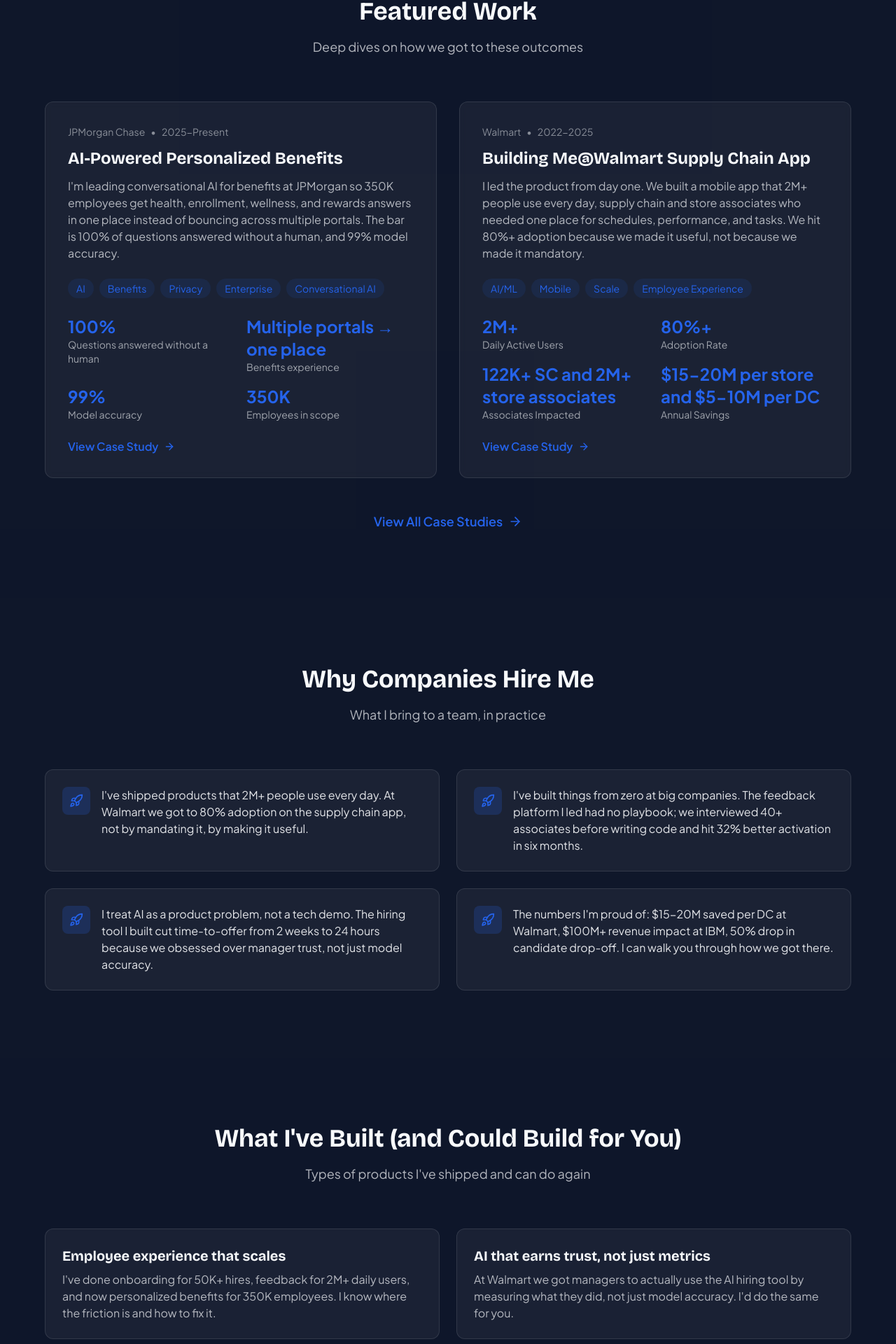
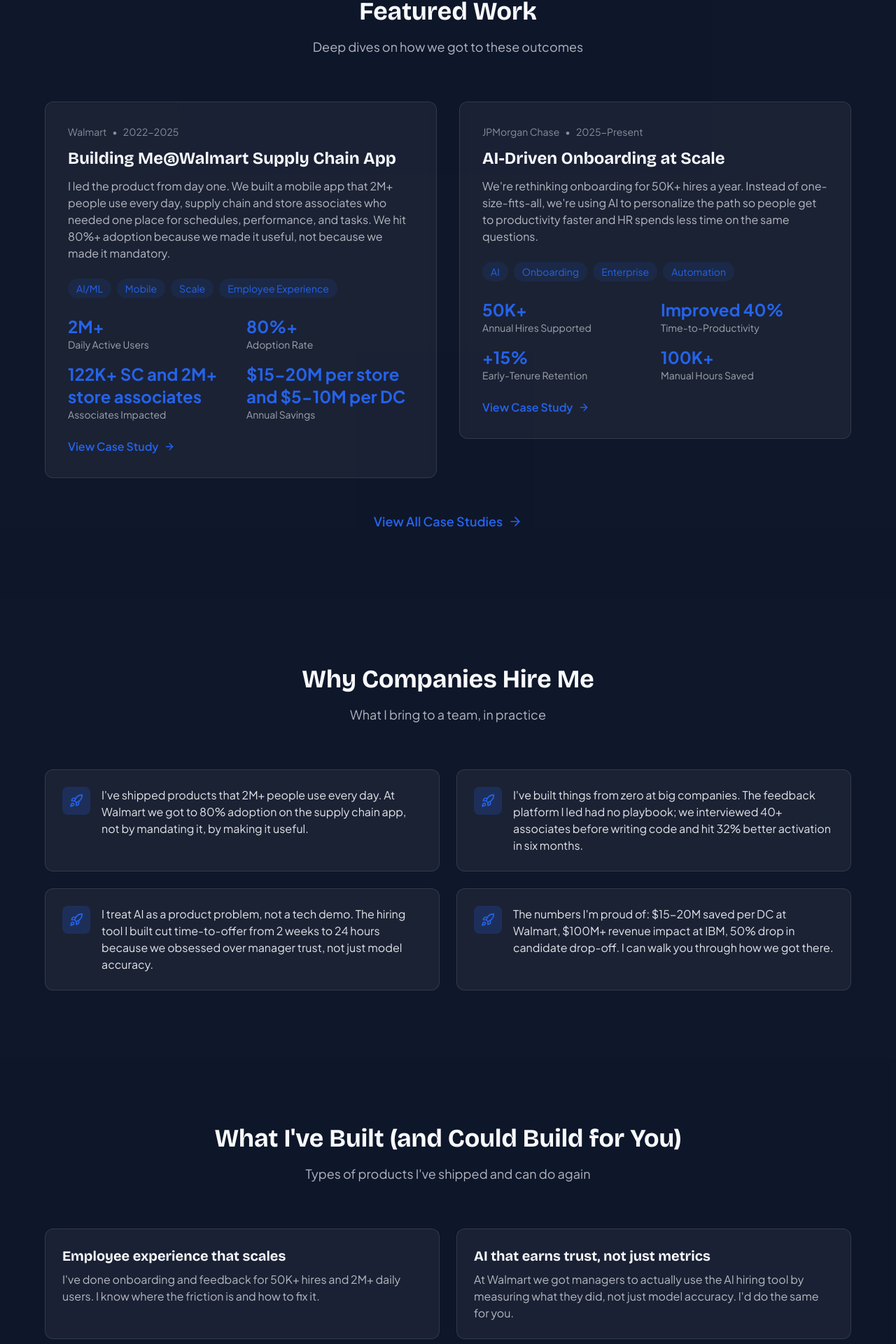
Before and after one commit to madanarora88/portfolio-website, a React (Vite) app: page / in a window 1280 px wide. Shown: the part 1531-3451 px from the top of the page at 70% size. Built offline with nearby package versions, Linux system fonts and the light colour scheme.

Commit message:
Revert "Add JPMorgan personalized benefits work to the portfolio."
This reverts commit b98c48c0bfbfc770970a8747097fe60945ad1a4d.

```diff
--- a/src/data/caseStudies.ts
+++ b/src/data/caseStudies.ts
@@ -18,58 +18,6 @@ export interface CaseStudy {
 }
 
 export const caseStudies: CaseStudy[] = [
-  {
-    id: "jpmorgan-personalized-benefits",
-    title: "AI-Powered Personalized Benefits",
-    company: "JPMorgan Chase",
-    role: "VP Product",
-    timeline: "2025-Present",
-    summary: "I'm leading conversational AI for benefits at JPMorgan so 350K employees get health, enrollment, wellness, and rewards answers in one place instead of bouncing across multiple portals. The bar is 100% of questions answered without a human, and 99% model accuracy.",
-    tags: ["AI", "Benefits", "Privacy", "Enterprise", "Conversational AI"],
-    metrics: [
-      { label: "Questions answered without a human", value: "100%" },
-      { label: "Benefits experience", value: "Multiple portals → one place" },
-      { label: "Model accuracy", value: "99%" },
-      { label: "Employees in scope", value: "350K" }
-    ],
-    steps: [
-      {
-        title: "Problem",
-        subtitle: "Benefits that people cannot find",
-        content: "Employees already have health, enrollment, wellness, and rewards programs. The friction is the maze: multiple portals, PDFs, and a call center for questions that should take seconds. That does not scale to 350K people with different plans and life events. I am building one conversational place that answers the question without sending someone to another site or a phone queue."
-      },
-      {
-        title: "Context",
-        subtitle: "Enterprise AI with real stakes",
-        content: "This is healthcare and financial wellbeing inside a regulated bank. Personalization only works if data governance, privacy, security, and employee data protection are designed in from day one. The product has to work across product, data, engineering, content, and change management, not just a model in a demo."
-      },
-      {
-        title: "My Thinking",
-        subtitle: "Conversation as the interface, trust as the product",
-        content: "The north star is not a chatbot. It is one place to finish enrollment and get a trustworthy answer. Conversation is how we collapse multiple portals. The model has to be 99% accurate because a wrong benefits answer is worse than no answer. Accuracy is the floor. Trust is whether people actually ask, opt in, and stop calling the center. I treat privacy, content, and change management as product requirements, not legal afterthoughts."
-      },
-      {
-        title: "Tradeoffs",
-        subtitle: "What we will not skip",
-        content: "Personalization vs privacy: privacy-first, with only the data we can justify. Speed vs security review: security and regulatory bar first, even if launch takes longer. Broad knowledge vs grounded answers: only answer from approved content and systems of record. Chat everywhere vs a few high-intent journeys: start where employees already get stuck (enrollment, coverage, wellness, rewards)."
-      },
-      {
-        title: "Decision",
-        subtitle: "How we are building it",
-        content: "Lead the strategy across product, data governance, privacy, engineering, content, and change management. One conversational surface for health, enrollment, wellness, and rewards so employees stop hopping portals. Contain every question without a human handoff unless the answer is not grounded. Hold accuracy at 99% and still measure trust: do people opt in, and do they stop calling."
-      },
-      {
-        title: "Outcome",
-        subtitle: "The measurable impact",
-        content: "350K employees in scope. 100% of questions answered without a human, which is how we deflect the call center. Enrollment and time-to-answer improve because the job is one place instead of multiple portals. Model accuracy is 99%. That number matters, but it is not the product: the product is whether people trust it enough to ask about health and money here instead of picking up the phone."
-      },
-      {
-        title: "Lessons",
-        subtitle: "What this work is already teaching",
-        content: "In benefits, a wrong answer is worse than no answer, which is why 99% accuracy is a requirement, not a slide. Containment (100% without a human) only counts if the answer is grounded. Unifying portals is the user-facing win; privacy and change management are why people will actually use one place. The PM job is orchestration across privacy, engineering, content, and comms, not prompt writing."
-      }
-    ]
-  },
   {
     id: "walmart-supply-chain",
     title: "Building Me@Walmart Supply Chain App",
--- a/src/data/profile.ts
+++ b/src/data/profile.ts
@@ -2,14 +2,6 @@ export const profile = {
   name: "Madan Arora",
   title: "AI Product Manager",
   tagline: "I design AI products that feel like magic",
-  /** One sharp hero line (who you are + what you do) */
-  heroLine: "VP of Product at JPMorgan Chase — I ship AI products that scale to millions.",
-  /** Keyword strip under hero (e.g. AI • 0→1 • Enterprise) */
-  keywordStrip: "AI • 0→1 • Enterprise • 2M+ Users",
-  /** "What I'm up to now" — current focus in one sentence */
-  whatsUpNow: "At JPMorgan, leading conversational AI for personalized benefits so 350K employees can securely get health, enrollment, wellness, and rewards answers.",
-  /** Philosophy quote for hero or dedicated section */
-  philosophyQuote: "I treat AI as a product problem, not a tech demo.",
   bio: "VP of Product at JPMorgan Chase with 13+ years of experience building products that scale to 2M+ users. Known for exceptional product sense, AI transformation expertise, and driving $50M+ in revenue impact.",
 
   contact: {
@@ -85,15 +77,12 @@ export const profile = {
   ],
 
   productsICouldBuild: [
-    { title: "Employee experience that scales", desc: "I've done onboarding for 50K+ hires, feedback for 2M+ daily users, and now personalized benefits for 350K employees. I know where the friction is and how to fix it.", keywords: "Benefits · Onboarding · 350K employees" },
-    { title: "AI that earns trust, not just metrics", desc: "At Walmart we got managers to actually use the AI hiring tool by measuring what they did, not just model accuracy. I'd do the same for you.", keywords: "AI · Trust · Manager adoption" },
-    { title: "New product from idea to launch", desc: "I've taken products from zero to adoption at Fortune 50 companies. Tight scope, fast feedback, and a clear definition of 'done'.", keywords: "0→1 · Fortune 50 · Ship" },
-    { title: "Operations that don't rely on heroics", desc: "Labor tools, scheduling, feedback loops. I've built the kind of products that save hundreds of thousands of hours so teams can focus on people.", keywords: "Labor · Scheduling · $15–20M saved" },
+    { title: "Employee experience that scales", desc: "I've done onboarding and feedback for 50K+ hires and 2M+ daily users. I know where the friction is and how to fix it." },
+    { title: "AI that earns trust, not just metrics", desc: "At Walmart we got managers to actually use the AI hiring tool by measuring what they did, not just model accuracy. I'd do the same for you." },
+    { title: "New product from idea to launch", desc: "I've taken products from zero to adoption at Fortune 50 companies. Tight scope, fast feedback, and a clear definition of 'done'." },
+    { title: "Operations that don't rely on heroics", desc: "Labor tools, scheduling, feedback loops. I've built the kind of products that save hundreds of thousands of hours so teams can focus on people." },
   ],
-  /** Contact section copy */
-  contactHeadline: "Ready when you are.",
-  contactSubline: "Hiring, fractional PM, or just want to talk product — I typically respond within 24 hours.",
-  builtBy: "Built by Madan with React, Vite & product thinking.",
+
   education: "B.S. Operations & Information Systems, Northern Illinois University, 2011",
 
   certifications: [
@@ -106,17 +95,6 @@ export const profile = {
   ],
 
   heroStories: [
-    {
-      title: "Personalized benefits AI",
-      tagline: "Conversation, not another portal",
-      situation: "JPMorgan employees already have health, enrollment, wellness, and rewards programs. The hard part was the maze of portals and the call center. I am leading conversational AI so 350K employees get a secure answer in one place.",
-      results: [
-        "Designed for 100% of questions answered without a human, so volume deflects from the call center.",
-        "Replaced multiple benefits portals with one conversational experience for enrollment and answers.",
-        "Held the model to 99% accuracy, and treated trust, opt-in, and whether people still call as the real product metrics.",
-      ],
-      metrics: "100% questions without a human · one place vs multiple portals · 99% accuracy · 350K employees",
-    },
     {
       title: "Ask Sam",
       tagline: "Voice AI for 4,600+ stores",
@@ -171,7 +149,7 @@ export const profile = {
     },
     {
       title: "AI should fit the workflow",
-      description: "The best AI feels invisible. At JPMorgan we're putting conversational AI in the benefits journey so 350K employees can ask about health, enrollment, wellness, and rewards instead of learning another portal.",
+      description: "The best AI feels invisible. At JPMorgan we're speeding up onboarding for tens of thousands of hires by making AI helpful where people already are, not by adding another tool to learn.",
       example: "Ask Sam worked because associates could just talk; they didn't have to open another app or learn a new interface."
     },
     {
@@ -188,13 +166,13 @@ export const experience = [
     title: "VP Product, Omni Channel Employee Experience",
     period: "May 2025 - Present",
     location: "Remote",
-    description: "Leading AI-powered personalized benefits and omni-channel employee experience at JPMorgan",
+    description: "Leading global onboarding product strategy supporting 50K+ annual hires",
     achievements: [
-      "Leading conversational AI for personalized benefits (health, enrollment, wellness, rewards) for 350K employees: 100% of questions answered without a human, 99% model accuracy, multiple portals collapsed into one place",
-      "Driving strategy across product, data governance, privacy, engineering, content, and change management so personalization meets regulatory, security, and employee data protection requirements",
-      "Owning global onboarding product strategy supporting 50K+ annual hires, with AI personalization to speed time-to-productivity"
+      "Driving AI-driven personalization to accelerate time-to-productivity",
+      "Enhanced omni-channel performance feedback experience",
+      "Leveraging AI/ML to reduce operational friction"
     ],
-    impact: "350K employees · 100% questions without a human · 99% accuracy"
+    impact: "50K+ annual hires supported"
   },
   {
     company: "Walmart Inc.",
```
